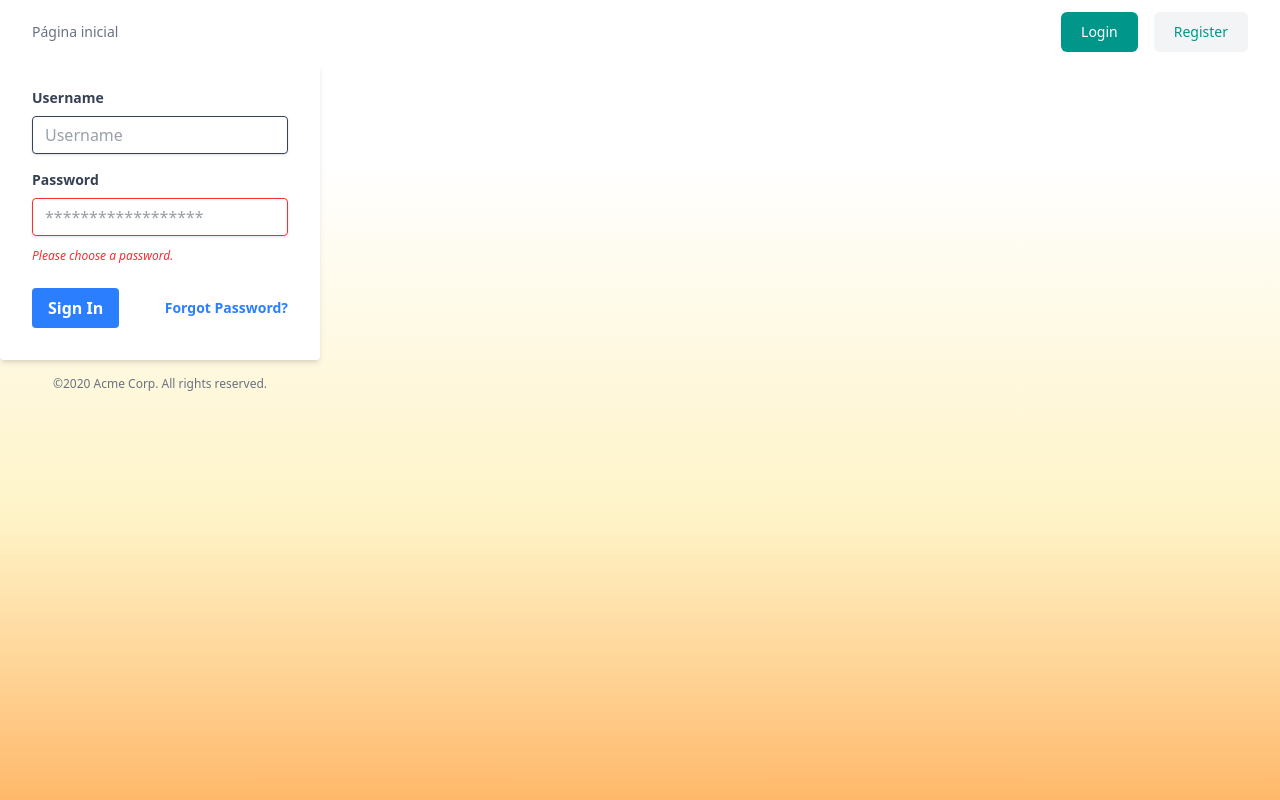
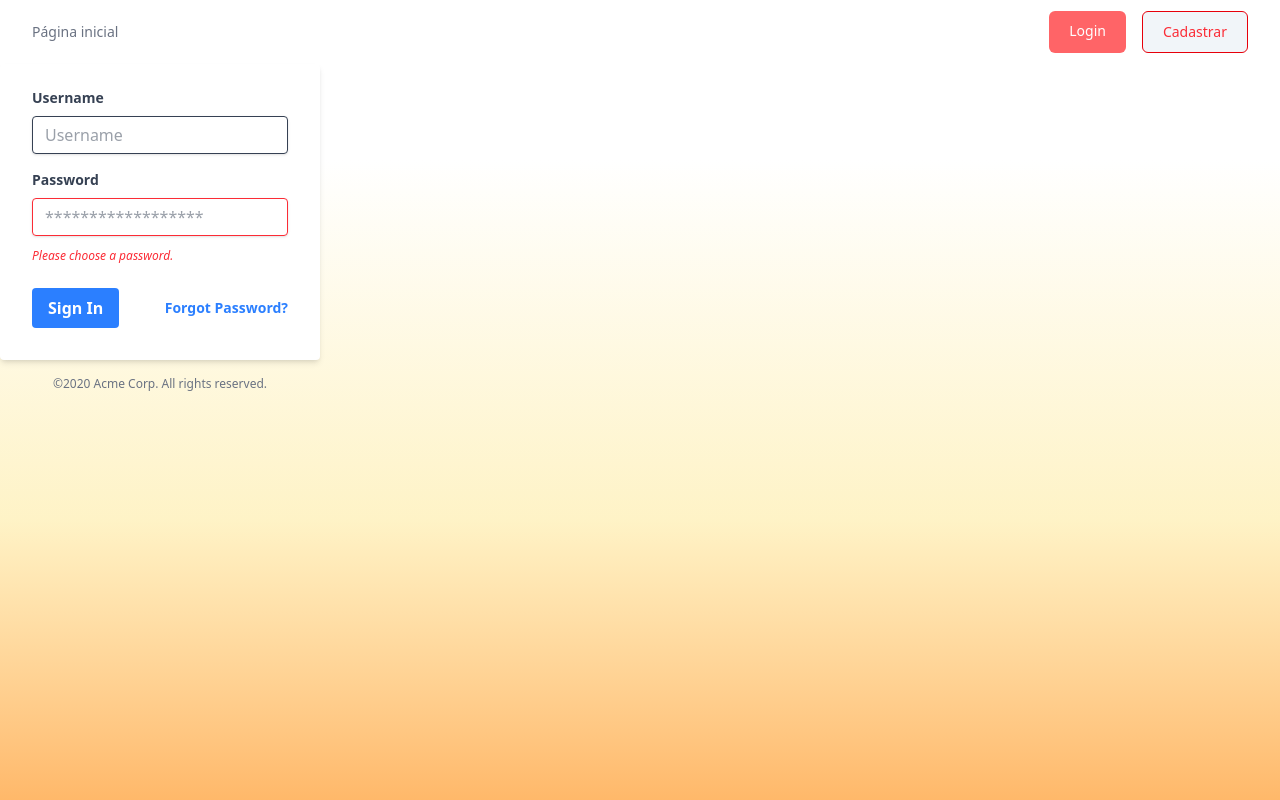
Before and after one commit to caio-lauro/PC3-frontend, a React (Vite) app: page /cadastrar in a window 1280 px wide. Built offline with nearby package versions, Linux system fonts and the light colour scheme.

Commit message:
atualizar header

```diff
--- a/src/components/Header.jsx
+++ b/src/components/Header.jsx
@@ -35,10 +35,16 @@ export default function Header() {
 						<div className="flex items-center gap-4">
 							<div className="sm:flex sm:gap-4">
 								<a
-                                    className="block rounded-md bg-teal-600 px-5 py-2.5 text-sm font-medium text-white transition hover:bg-teal-700"
+									className="block rounded-md bg-red-500 px-5 py-2.5 text-sm font-medium text-white transition hover:bg-red-700"
 									href="/pedido"
 								>
 									Fazer Pedido
+								</a>
+								<a
+									className="block rounded-md bg-red-500 px-5 py-2.5 text-sm font-medium text-white transition hover:bg-red-700"
+									href="/lista"
+								>
+									Meus pedidos
 								</a>
 							</div>
 						</div>
@@ -46,17 +52,17 @@ export default function Header() {
 						<div className="flex items-center gap-4">
 							<div className="sm:flex sm:gap-4">
 								<a
-                                    className="block rounded-md bg-teal-600 px-5 py-2.5 text-sm font-medium text-white transition hover:bg-teal-700"
+									className="block rounded-md bg-red-400 px-5 py-2.5 text-sm font-medium text-white transition hover:bg-red-600"
 									href="/login"
 								>
 									Login
 								</a>
 
 								<a
-                                    className="hidden rounded-md bg-gray-100 px-5 py-2.5 text-sm font-medium text-teal-600 transition hover:text-teal-600/75 sm:block"
+									className="hidden rounded-md border border-red-600 bg-slate-100 px-5 py-2.5 text-sm font-medium text-red-500 transition hover:text-red-700 hover:bg-slate-300 sm:block"
 									href="/cadastrar"
 								>
-                                    Register
+									Cadastrar
 								</a>
 							</div>
 						</div>
```
Lines whose indentation alone changed are shown as unchanged.
